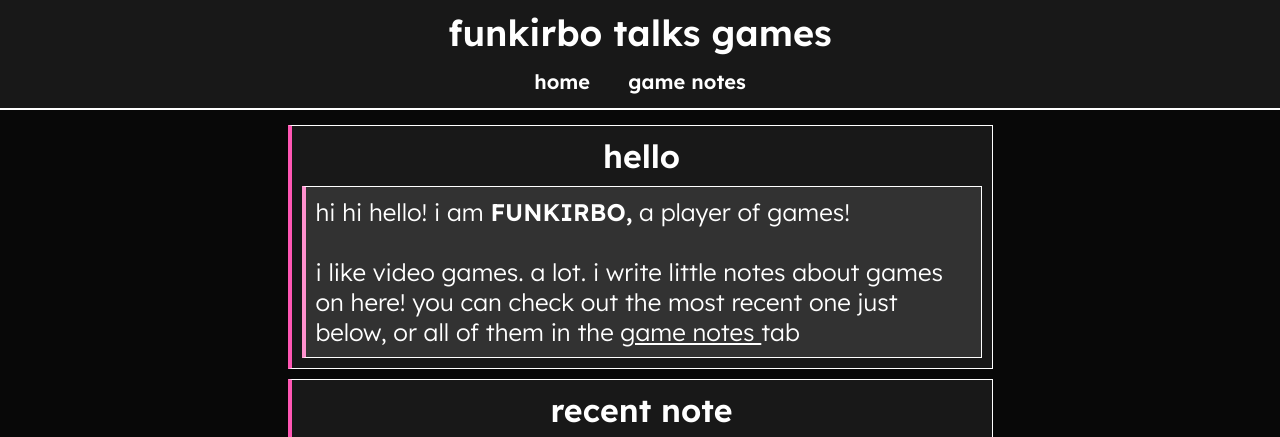
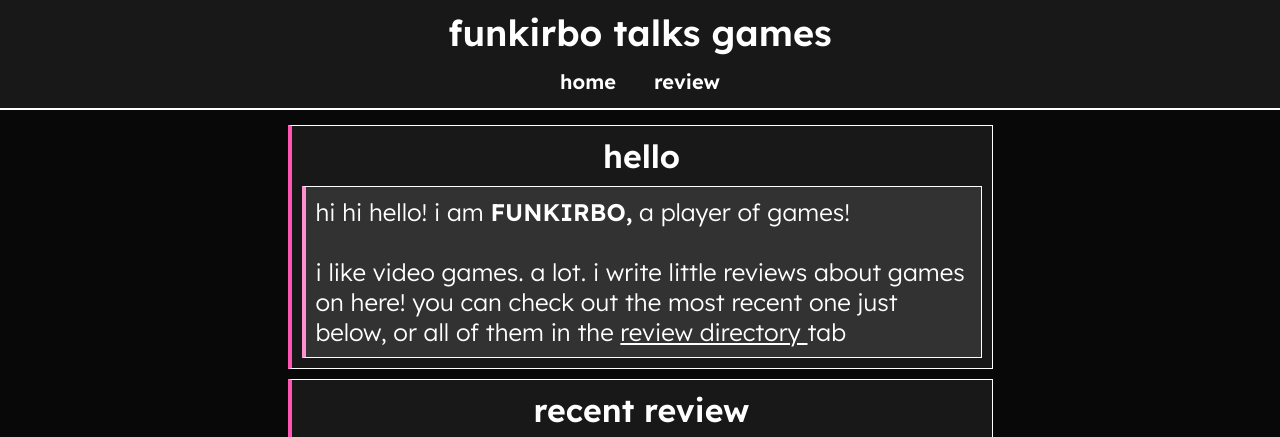
Before and after one commit to funkirbo/funkirbo, an Astro site: page / in a window 1280 px wide. Shown: the top 437 px of the page. Built offline with nearby package versions, Linux system fonts and the light colour scheme; Astro itself is replaced by a stand-in of ours.

Commit message:
Notes no more

```diff
--- a/src/components/navigation.astro
+++ b/src/components/navigation.astro
@@ -10,8 +10,8 @@ import "../styles/global.css";
                 <a class="nav" href="/">home</a>
             </li>
             <li class="nav bold">
-                <a class="nav" href="/game_notes">
-                    game notes
+                <a class="nav" href="/review_directory">
+                    review
                 </a>
             </li>
         </ul>
--- a/src/pages/index.astro
+++ b/src/pages/index.astro
@@ -28,17 +28,17 @@ const allPosts = Object.values(import.meta.glob('./posts/*.md', { eager: true })
 				a player of games!
 				<br />
 				<br />
-				i like video games. a lot. i write little notes about games on here! you can check out
+				i like video games. a lot. i write little reviews about games on here! you can check out
 				the most recent one just below, or all of them in the
 				<a href="https://www.funkirbo.net/review_directory">
-					game notes
+					review directory
 				</a>
 				tab
 			</p>
 		</div>
 	</div>
 	<div class="flex center">
-		<h2>recent note</h2>
+		<h2>recent review</h2>
 		<div class="bottom">
 			<div class = "bottom">
 				<p>
```
Also changed, not shown: src/pages/review_directory.astro (renamed from src/pages/game_notes.astro, +4 -4 lines).
